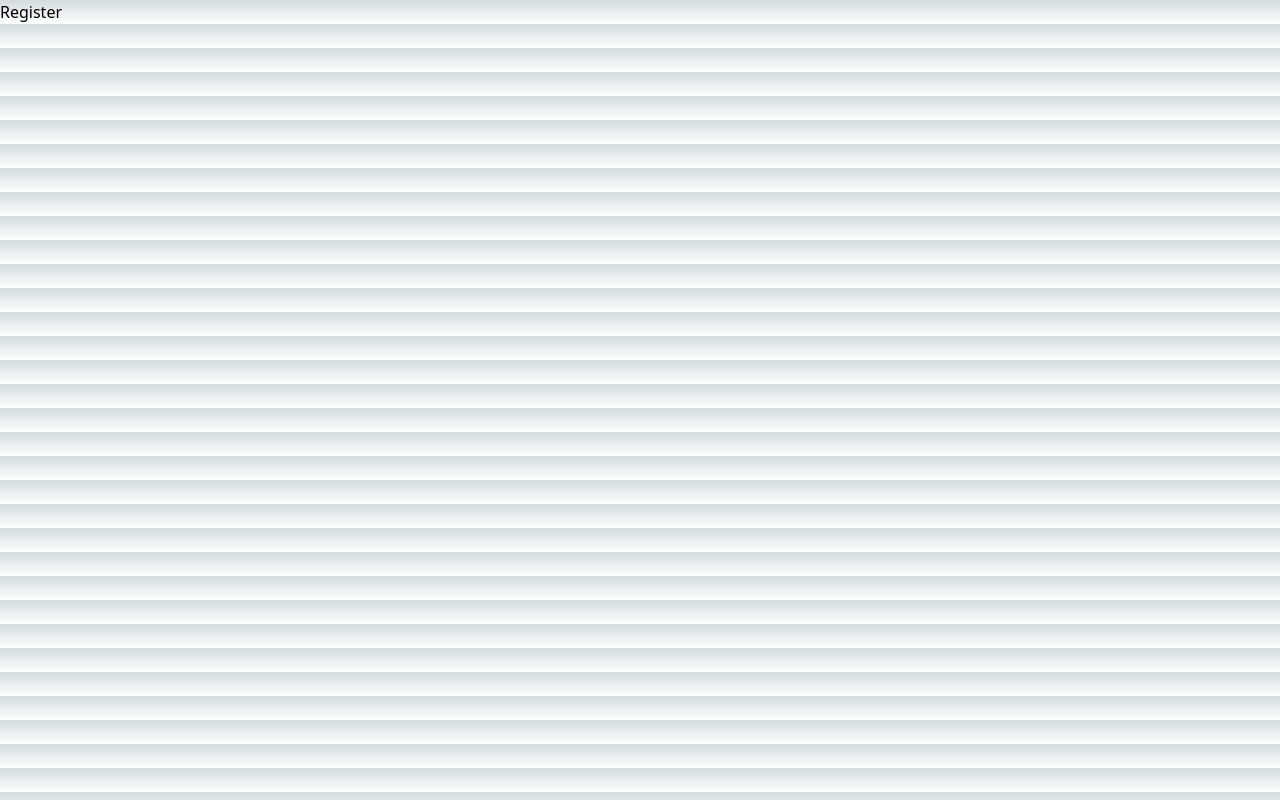
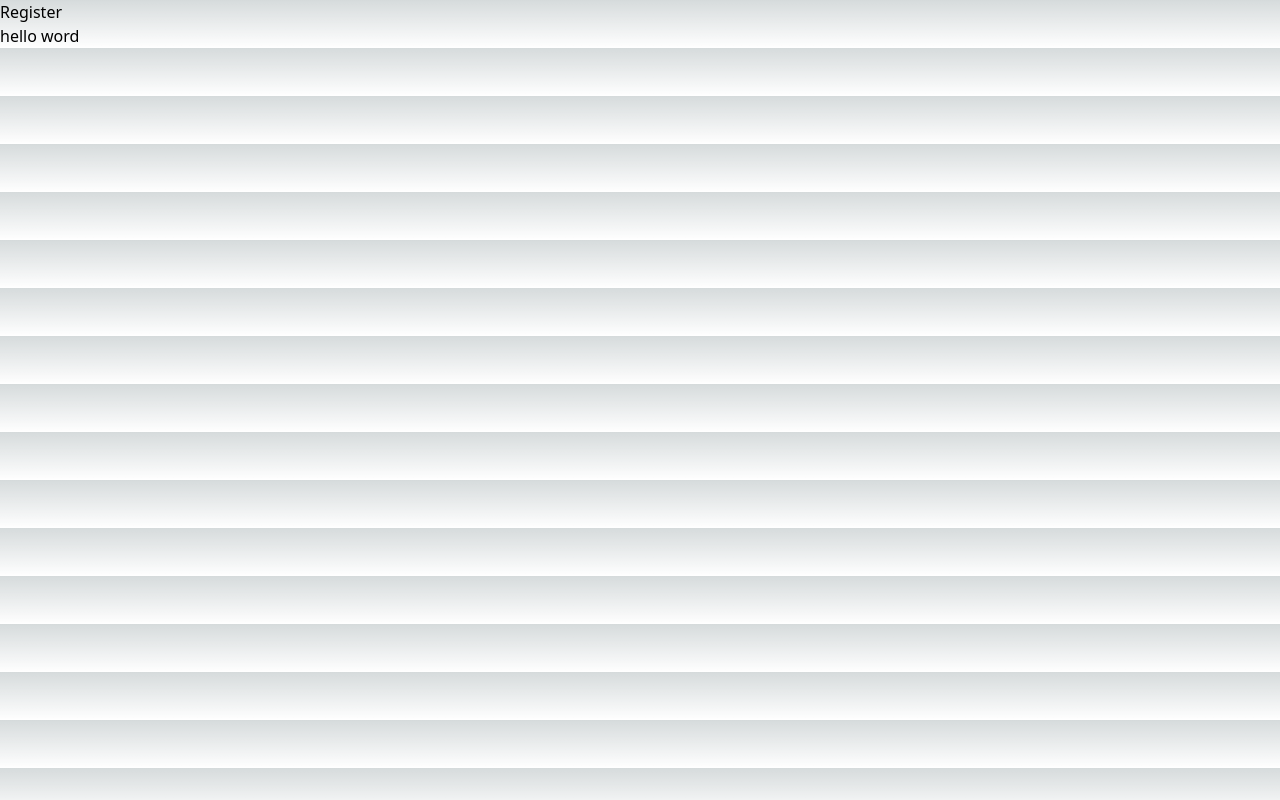
Before and after one commit to diikafirmansyah/FSSE-jan24_group-i_gfp_FE, a Next.js app in the folder gfp-app/: page /register in a window 1280 px wide. Built offline with nearby package versions, Linux system fonts and the light colour scheme.

Commit message:
feat : test pull request

```diff
--- a/gfp-app/src/pages/register/index.tsx
+++ b/gfp-app/src/pages/register/index.tsx
@@ -1,6 +1,14 @@
 const Register = () => {
     return (
+    <div>
         <section>Register</section>
+        <p>hello word</p>
+
+    </div>
+
+
+
+
     );
 };
 
```
